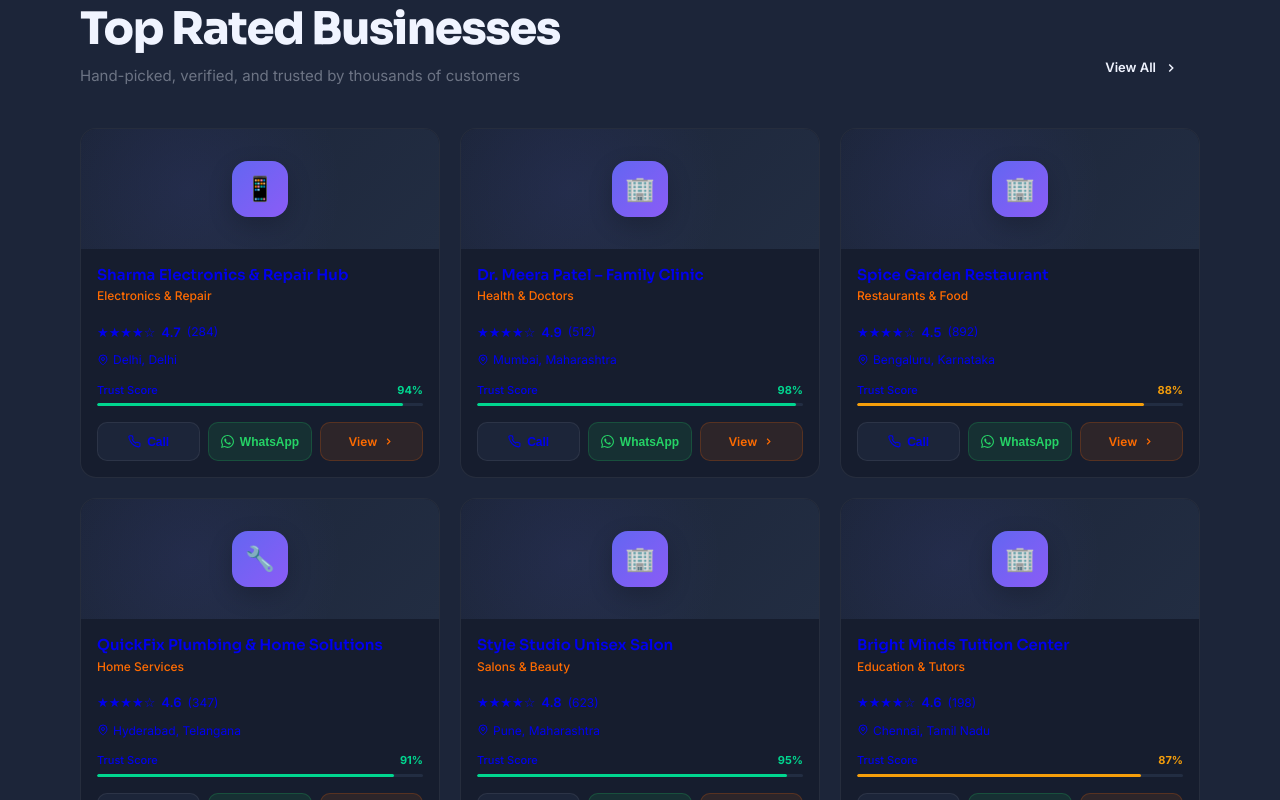
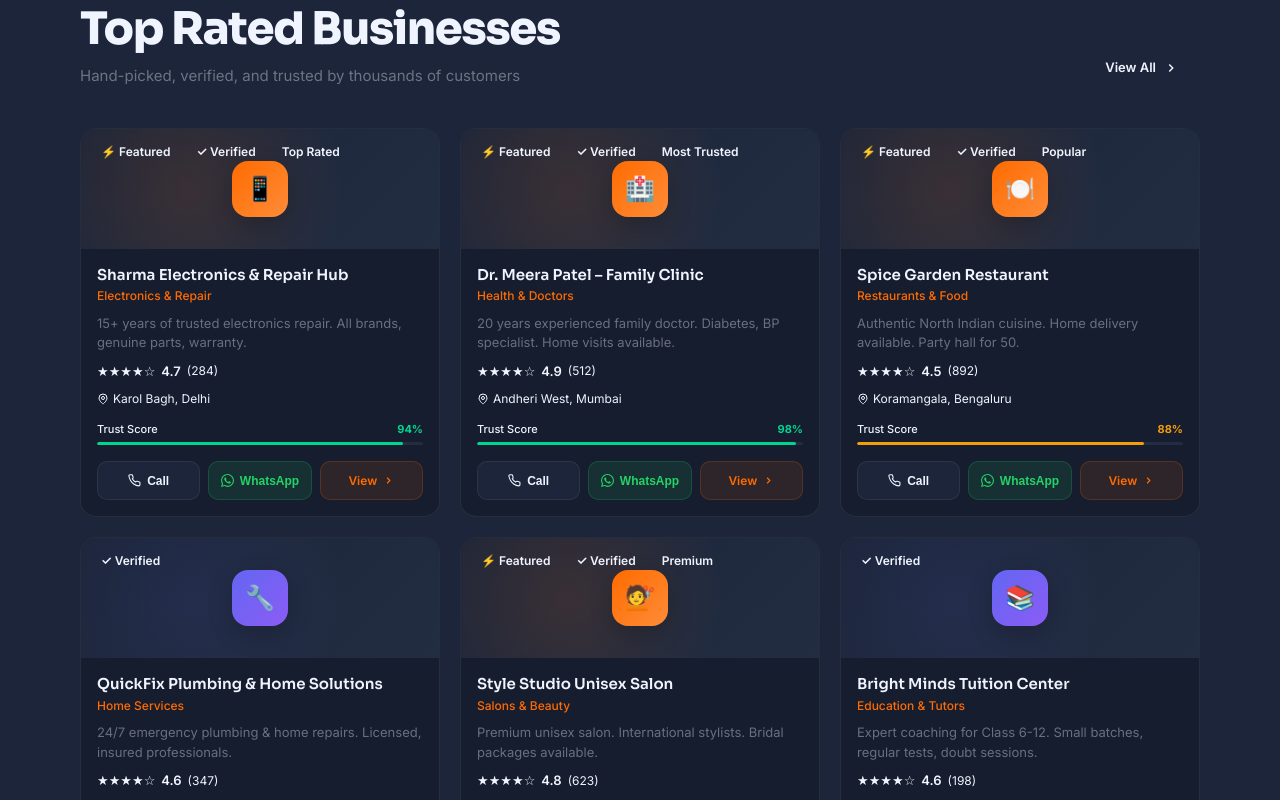
Before and after one commit to ceptile/bhartiyabazar, a Next.js app: page / in a window 1280 px wide. Shown: the part 2380-3180 px from the top of the page. Built offline with nearby package versions, Linux system fonts and the light colour scheme.

Commit message:
fix: remove nested <a> in BusinessCard — outer Link replaced with div+useRouter

```diff
--- a/src/components/shared/BusinessCard.tsx
+++ b/src/components/shared/BusinessCard.tsx
@@ -1,29 +1,44 @@
 'use client';
 import Link from 'next/link';
+import { useRouter } from 'next/navigation';
 import type { Business } from '@/lib/data';
 import { formatPrice } from '@/lib/utils';
 
 function StarRating({ rating }: { rating: number }) {
   return (
-    <span className="stars" style={{ fontSize:13 }}>
+    <span className="stars" style={{ fontSize: 13 }}>
       {'★'.repeat(Math.floor(rating))}{'☆'.repeat(5 - Math.floor(rating))}
     </span>
   );
 }
 
 export default function BusinessCard({ biz, compact = false }: { biz: Business; compact?: boolean }) {
+  const router = useRouter();
+
   const handleWhatsApp = (e: React.MouseEvent) => {
-    e.preventDefault();
-    window.open(`https://wa.me/91${biz.whatsapp}?text=Hi, I found you on BhartiyaBazar. I am interested in your services.`, '_blank');
+    e.stopPropagation();
+    window.open(
+      `https://wa.me/91${biz.whatsapp}?text=Hi, I found you on BhartiyaBazar. I am interested in your services.`,
+      '_blank'
+    );
   };
+
   const handleCall = (e: React.MouseEvent) => {
-    e.preventDefault();
+    e.stopPropagation();
     window.location.href = `tel:${biz.phone}`;
   };
 
+  const handleCardClick = () => {
+    router.push(`/business/${biz.slug}`);
+  };
+
   return (
-    <Link href={`/business/${biz.slug}`} style={{ textDecoration:'none', display:'block' }}>
-      <article
+    // ✅ div instead of Link — no nested <a> issue
+    <div
+      onClick={handleCardClick}
+      role="link"
+      tabIndex={0}
+      onKeyDown={(e) => e.key === 'Enter' && handleCardClick()}
       className="card-hover"
       style={{
         background: 'var(--surface)',
@@ -46,95 +61,144 @@ export default function BusinessCard({ biz, compact = false }: { biz: Business;
         justifyContent: 'center',
         overflow: 'hidden',
       }}>
-          {/* Abstract pattern */}
-          <div style={{ position:'absolute', inset:0, opacity:0.4, background:`radial-gradient(circle at 30% 50%, ${biz.isFeatured ? 'rgba(255,107,0,0.3)' : 'rgba(100,100,255,0.2)'} 0%, transparent 60%)` }} />
         <div style={{
-            width:56, height:56, borderRadius:'var(--radius-lg)',
-            background: biz.isFeatured ? 'linear-gradient(135deg, #FF6B00, #FF8C38)' : 'linear-gradient(135deg, #6366f1, #8b5cf6)',
-            display:'flex', alignItems:'center', justifyContent:'center',
-            fontSize:24, boxShadow:'0 8px 24px rgba(0,0,0,0.2)',
-            position:'relative', zIndex:1,
+          position: 'absolute', inset: 0, opacity: 0.4,
+          background: `radial-gradient(circle at 30% 50%, ${
+            biz.featured ? 'rgba(255,107,0,0.3)' : 'rgba(100,100,255,0.2)'
+          } 0%, transparent 60%)`,
+        }} />
+        <div style={{
+          width: 56, height: 56, borderRadius: 'var(--radius-lg)',
+          background: biz.featured
+            ? 'linear-gradient(135deg, #FF6B00, #FF8C38)'
+            : 'linear-gradient(135deg, #6366f1, #8b5cf6)',
+          display: 'flex', alignItems: 'center', justifyContent: 'center',
+          fontSize: 24, boxShadow: '0 8px 24px rgba(0,0,0,0.2)',
+          position: 'relative', zIndex: 1,
         }}>
           {biz.category === 'Electronics & Repair' ? '📱' :
-             biz.category === 'Food & Restaurants' ? '🍽️' :
-             biz.category === 'Health & Hospitals' ? '🏥' :
-             biz.category === 'Education & Coaching' ? '📚' :
+           biz.category === 'Restaurants & Food' ? '🍽️' :
+           biz.category === 'Health & Doctors' ? '🏥' :
+           biz.category === 'Education & Tutors' ? '📚' :
            biz.category === 'Clothing & Fashion' ? '👗' :
-             biz.category === 'Home Services' ? '🔧' : '🏢'}
+           biz.category === 'Home Services' ? '🔧' :
+           biz.category === 'Salons & Beauty' ? '💇' :
+           biz.category === 'Auto & Vehicles' ? '🚗' : '🏢'}
         </div>
         {/* Badges */}
-          <div style={{ position:'absolute', top:10, left:10, display:'flex', gap:6 }}>
-            {biz.isFeatured && <span className="badge badge-featured">⚡ Featured</span>}
-            {biz.isVerified && <span className="badge badge-verified">✓ Verified</span>}
-            {biz.isNew && <span className="badge badge-new">🆕 New</span>}
+        <div style={{ position: 'absolute', top: 10, left: 10, display: 'flex', gap: 6 }}>
+          {biz.featured  && <span className="badge badge-featured">⚡ Featured</span>}
+          {biz.verified  && <span className="badge badge-verified">✓ Verified</span>}
+          {biz.badge     && <span className="badge badge-new">{biz.badge}</span>}
         </div>
-          {biz.isTrusted && (
-            <div style={{ position:'absolute', top:10, right:10 }}>
-              <span className="badge badge-trusted">🛡 Trusted</span>
-            </div>
-          )}
       </div>
 
       {/* Content */}
-        <div style={{ padding:'16px', flex:1, display:'flex', flexDirection:'column', gap:8 }}>
+      <div style={{ padding: '16px', flex: 1, display: 'flex', flexDirection: 'column', gap: 8 }}>
         <div>
-            <h3 style={{ fontSize:15, fontWeight:600, color:'var(--text)', marginBottom:2, lineHeight:1.3 }}>{biz.name}</h3>
-            <p style={{ fontSize:12, color:'var(--saffron)', fontWeight:500 }}>{biz.category}</p>
+          <h3 style={{ fontSize: 15, fontWeight: 600, color: 'var(--text)', marginBottom: 2, lineHeight: 1.3 }}>
+            {biz.name}
+          </h3>
+          <p style={{ fontSize: 12, color: 'var(--saffron)', fontWeight: 500 }}>{biz.category}</p>
         </div>
 
         {!compact && (
-            <p style={{ fontSize:13, color:'var(--text-muted)', lineHeight:1.5, display:'-webkit-box', WebkitLineClamp:2, WebkitBoxOrient:'vertical', overflow:'hidden' }}>{biz.tagline}</p>
+          <p style={{
+            fontSize: 13, color: 'var(--text-muted)', lineHeight: 1.5,
+            display: '-webkit-box', WebkitLineClamp: 2,
+            WebkitBoxOrient: 'vertical', overflow: 'hidden',
+          }}>
+            {biz.shortDesc}
+          </p>
         )}
 
-          <div style={{ display:'flex', alignItems:'center', gap:6 }}>
+        <div style={{ display: 'flex', alignItems: 'center', gap: 6 }}>
           <StarRating rating={biz.rating} />
-            <span style={{ fontSize:13, fontWeight:600, color:'var(--text)' }}>{biz.rating}</span>
-            <span style={{ fontSize:12, color:'var(--text-faint)' }}>({biz.reviewCount})</span>
+          <span style={{ fontSize: 13, fontWeight: 600, color: 'var(--text)' }}>{biz.rating}</span>
+          <span style={{ fontSize: 12, color: 'var(--text-faint)' }}>({biz.reviewCount})</span>
         </div>
 
-          <div style={{ fontSize:12, color:'var(--text-faint)', display:'flex', alignItems:'center', gap:4 }}>
-            <svg width="12" height="12" fill="none" stroke="currentColor" strokeWidth="2" viewBox="0 0 24 24"><path d="M20 10c0 6-8 12-8 12s-8-6-8-12a8 8 0 0 1 16 0Z"/><circle cx="12" cy="10" r="3"/></svg>
-            {biz.city}, {biz.state}
+        <div style={{ fontSize: 12, color: 'var(--text-faint)', display: 'flex', alignItems: 'center', gap: 4 }}>
+          <svg width="12" height="12" fill="none" stroke="currentColor" strokeWidth="2" viewBox="0 0 24 24">
+            <path d="M20 10c0 6-8 12-8 12s-8-6-8-12a8 8 0 0 1 16 0Z"/>
+            <circle cx="12" cy="10" r="3"/>
+          </svg>
+          {biz.area}, {biz.city}
         </div>
 
         {/* Trust score */}
-          <div style={{ marginTop:4 }}>
-            <div style={{ display:'flex', justifyContent:'space-between', alignItems:'center', marginBottom:4 }}>
-              <span style={{ fontSize:11, color:'var(--text-faint)', fontWeight:500 }}>Trust Score</span>
-              <span style={{ fontSize:11, fontWeight:700, color: biz.trustScore >= 90 ? 'var(--green)' : biz.trustScore >= 70 ? '#f59e0b' : '#ef4444' }}>{biz.trustScore}%</span>
+        <div style={{ marginTop: 4 }}>
+          <div style={{ display: 'flex', justifyContent: 'space-between', alignItems: 'center', marginBottom: 4 }}>
+            <span style={{ fontSize: 11, color: 'var(--text-faint)', fontWeight: 500 }}>Trust Score</span>
+            <span style={{
+              fontSize: 11, fontWeight: 700,
+              color: biz.trustScore >= 90 ? 'var(--green)' : biz.trustScore >= 70 ? '#f59e0b' : '#ef4444',
+            }}>
+              {biz.trustScore}%
+            </span>
           </div>
-            <div style={{ height:3, background:'var(--surface-3)', borderRadius:99, overflow:'hidden' }}>
-              <div style={{ height:'100%', width:`${biz.trustScore}%`, background: biz.trustScore >= 90 ? 'var(--green)' : '#f59e0b', borderRadius:99, transition:'width 1s ease' }} />
+          <div style={{ height: 3, background: 'var(--surface-3)', borderRadius: 99, overflow: 'hidden' }}>
+            <div style={{
+              height: '100%', width: `${biz.trustScore}%`,
+              background: biz.trustScore >= 90 ? 'var(--green)' : '#f59e0b',
+              borderRadius: 99, transition: 'width 1s ease',
+            }} />
           </div>
         </div>
       </div>
 
-        {/* Action buttons */}
-        <div style={{ padding:'0 16px 16px', display:'flex', gap:8 }}>
+      {/* Action buttons — ✅ all are <button> or <Link> directly, NOT inside another <Link> */}
+      <div style={{ padding: '0 16px 16px', display: 'flex', gap: 8 }}>
         <button
           onClick={handleCall}
-            style={{ flex:1, padding:'9px', borderRadius:'var(--radius-md)', background:'var(--surface-2)', border:'1px solid var(--border)', fontSize:12, fontWeight:600, color:'var(--text)', display:'flex', alignItems:'center', justifyContent:'center', gap:6, transition:'all 0.2s' }}
+          style={{
+            flex: 1, padding: '9px', borderRadius: 'var(--radius-md)',
+            background: 'var(--surface-2)', border: '1px solid var(--border)',
+            fontSize: 12, fontWeight: 600, color: 'var(--text)',
+            display: 'flex', alignItems: 'center', justifyContent: 'center', gap: 6,
+            transition: 'all 0.2s',
+          }}
         >
-            <svg width="13" height="13" fill="none" stroke="currentColor" strokeWidth="2" viewBox="0 0 24 24"><path d="M22 16.92v3a2 2 0 0 1-2.18 2 19.79 19.79 0 0 1-8.63-3.07A19.5 19.5 0 0 1 4.69 12a19.79 19.79 0 0 1-3.07-8.67A2 2 0 0 1 3.6 1.27h3a2 2 0 0 1 2 1.72c.127.96.361 1.903.7 2.81a2 2 0 0 1-.45 2.11L7.91 8.91a16 16 0 0 0 6 6l.91-.91a2 2 0 0 1 2.11-.45c.907.339 1.85.573 2.81.7A2 2 0 0 1 22 16.92z"/></svg>
+          <svg width="13" height="13" fill="none" stroke="currentColor" strokeWidth="2" viewBox="0 0 24 24">
+            <path d="M22 16.92v3a2 2 0 0 1-2.18 2 19.79 19.79 0 0 1-8.63-3.07A19.5 19.5 0 0 1 4.69 12a19.79 19.79 0 0 1-3.07-8.67A2 2 0 0 1 3.6 1.27h3a2 2 0 0 1 2 1.72c.127.96.361 1.903.7 2.81a2 2 0 0 1-.45 2.11L7.91 8.91a16 16 0 0 0 6 6l.91-.91a2 2 0 0 1 2.11-.45c.907.339 1.85.573 2.81.7A2 2 0 0 1 22 16.92z"/>
+          </svg>
           Call
         </button>
+
         <button
           onClick={handleWhatsApp}
-            style={{ flex:1, padding:'9px', borderRadius:'var(--radius-md)', background:'rgba(37,211,102,0.1)', border:'1px solid rgba(37,211,102,0.2)', fontSize:12, fontWeight:600, color:'#25D366', display:'flex', alignItems:'center', justifyContent:'center', gap:6, transition:'all 0.2s' }}
+          style={{
+            flex: 1, padding: '9px', borderRadius: 'var(--radius-md)',
+            background: 'rgba(37,211,102,0.1)', border: '1px solid rgba(37,211,102,0.2)',
+            fontSize: 12, fontWeight: 600, color: '#25D366',
+            display: 'flex', alignItems: 'center', justifyContent: 'center', gap: 6,
+            transition: 'all 0.2s',
+          }}
         >
-            <svg width="13" height="13" viewBox="0 0 24 24" fill="currentColor"><path d="M17.472 14.382c-.297-.149-1.758-.867-2.03-.967-.273-.099-.471-.148-.67.15-.197.297-.767.966-.94 1.164-.173.199-.347.223-.644.075-.297-.15-1.255-.463-2.39-1.475-.883-.788-1.48-1.761-1.653-2.059-.173-.297-.018-.458.13-.606.134-.133.298-.347.446-.52.149-.174.198-.298.298-.497.099-.198.05-.371-.025-.52-.075-.149-.669-1.612-.916-2.207-.242-.579-.487-.5-.669-.51-.173-.008-.371-.01-.57-.01-.198 0-.52.074-.792.372-.272.297-1.04 1.016-1.04 2.479 0 1.462 1.065 2.875 1.213 3.074.149.198 2.096 3.2 5.077 4.487.709.306 1.262.489 1.694.625.712.227 1.36.195 1.871.118.571-.085 1.758-.719 2.006-1.413.248-.694.248-1.289.173-1.413-.074-.124-.272-.198-.57-.347m-5.421 7.403h-.004a9.87 9.87 0 0 1-5.031-1.378l-.361-.214-3.741.982.998-3.648-.235-.374a9.86 9.86 0 0 1-1.51-5.26c.001-5.45 4.436-9.884 9.888-9.884 2.64 0 5.122 1.03 6.988 2.898a9.825 9.825 0 0 1 2.893 6.994c-.003 5.45-4.437 9.884-9.885 9.884m8.413-18.297A11.815 11.815 0 0 0 12.05 0C5.495 0 .16 5.335.157 11.892c0 2.096.547 4.142 1.588 5.945L.057 24l6.305-1.654a11.882 11.882 0 0 0 5.683 1.448h.005c6.554 0 11.89-5.335 11.893-11.893a11.821 11.821 0 0 0-3.48-8.413Z"/></svg>
+          <svg width="13" height="13" viewBox="0 0 24 24" fill="currentColor">
+            <path d="M17.472 14.382c-.297-.149-1.758-.867-2.03-.967-.273-.099-.471-.148-.67.15-.197.297-.767.966-.94 1.164-.173.199-.347.223-.644.075-.297-.15-1.255-.463-2.39-1.475-.883-.788-1.48-1.761-1.653-2.059-.173-.297-.018-.458.13-.606.134-.133.298-.347.446-.52.149-.174.198-.298.298-.497.099-.198.05-.371-.025-.52-.075-.149-.669-1.612-.916-2.207-.242-.579-.487-.5-.669-.51-.173-.008-.371-.01-.57-.01-.198 0-.52.074-.792.372-.272.297-1.04 1.016-1.04 2.479 0 1.462 1.065 2.875 1.213 3.074.149.198 2.096 3.2 5.077 4.487.709.306 1.262.489 1.694.625.712.227 1.36.195 1.871.118.571-.085 1.758-.719 2.006-1.413.248-.694.248-1.289.173-1.413-.074-.124-.272-.198-.57-.347m-5.421 7.403h-.004a9.87 9.87 0 0 1-5.031-1.378l-.361-.214-3.741.982.998-3.648-.235-.374a9.86 9.86 0 0 1-1.51-5.26c.001-5.45 4.436-9.884 9.888-9.884 2.64 0 5.122 1.03 6.988 2.898a9.825 9.825 0 0 1 2.893 6.994c-.003 5.45-4.437 9.884-9.885 9.884m8.413-18.297A11.815 11.815 0 0 0 12.05 0C5.495 0 .16 5.335.157 11.892c0 2.096.547 4.142 1.588 5.945L.057 24l6.305-1.654a11.882 11.882 0 0 0 5.683 1.448h.005c6.554 0 11.89-5.335 11.893-11.893a11.821 11.821 0 0 0-3.48-8.413Z"/>
+          </svg>
           WhatsApp
         </button>
+
+        {/* ✅ This is now a direct <Link>, NOT nested inside another <Link> */}
         <Link
           href={`/business/${biz.slug}`}
-            onClick={e => e.stopPropagation()}
-            style={{ flex:1, padding:'9px', borderRadius:'var(--radius-md)', background:'rgba(255,107,0,0.1)', border:'1px solid rgba(255,107,0,0.2)', fontSize:12, fontWeight:600, color:'var(--saffron)', display:'flex', alignItems:'center', justifyContent:'center', gap:6, transition:'all 0.2s', textDecoration:'none' }}
+          onClick={(e) => e.stopPropagation()}
+          style={{
+            flex: 1, padding: '9px', borderRadius: 'var(--radius-md)',
+            background: 'rgba(255,107,0,0.1)', border: '1px solid rgba(255,107,0,0.2)',
+            fontSize: 12, fontWeight: 600, color: 'var(--saffron)',
+            display: 'flex', alignItems: 'center', justifyContent: 'center', gap: 6,
+            transition: 'all 0.2s', textDecoration: 'none',
+          }}
         >
           View
-            <svg width="11" height="11" fill="none" stroke="currentColor" strokeWidth="2.5" viewBox="0 0 24 24"><path d="m9 18 6-6-6-6"/></svg>
+          <svg width="11" height="11" fill="none" stroke="currentColor" strokeWidth="2.5" viewBox="0 0 24 24">
+            <path d="m9 18 6-6-6-6"/>
+          </svg>
         </Link>
       </div>
-      </article>
-    </Link>
+    </div>
   );
 }
```
Lines whose indentation alone changed are shown as unchanged.
